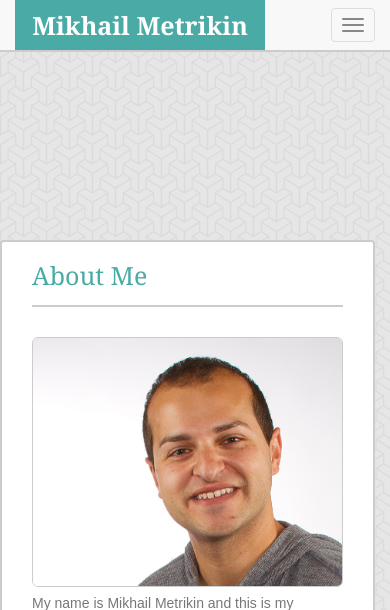
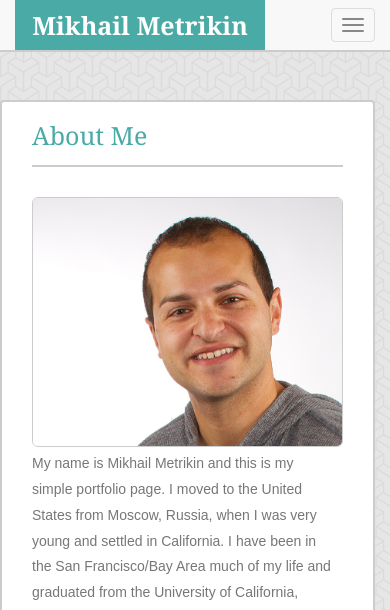
Before and after one commit to VolkRiot/Bootstrap-Portfolio, a PHP site: page /index.php in a window 390 px wide. Shown: the top 610 px of the page. Run offline with PHP 8.4, Linux system fonts and the light colour scheme.

Commit message:
Shorten spacer

```diff
--- a/assets/css/style.css
+++ b/assets/css/style.css
@@ -209,7 +209,7 @@ footer {
     }
 
     .spacer{
-        height: 240px;
+        height: 100px;
     }
 
     .panel.panel-default.connect {
```
